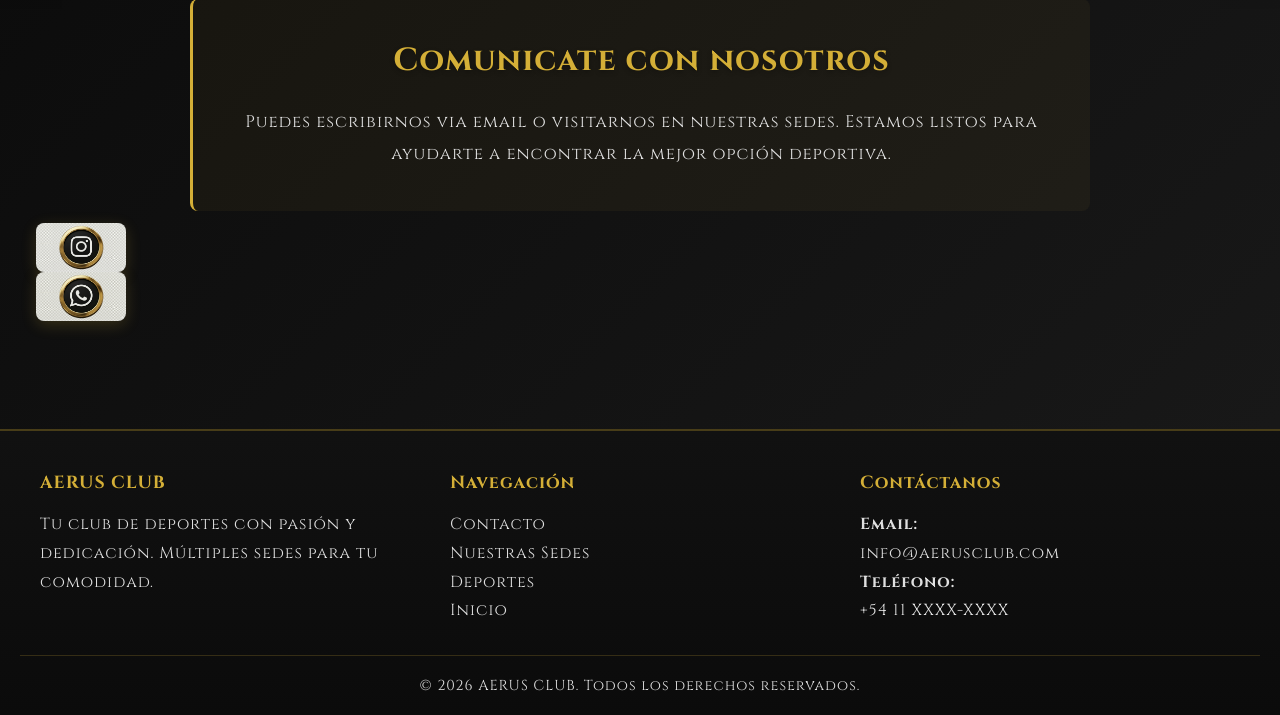
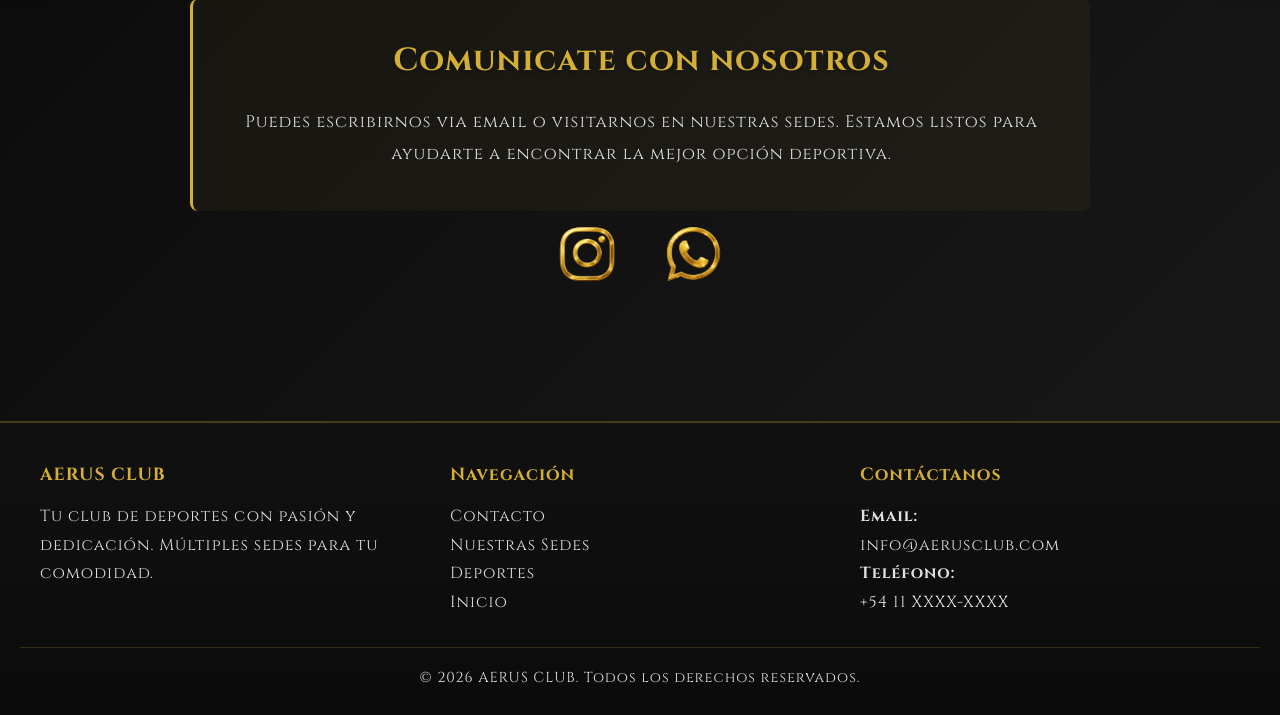
Before and after one commit to Crack555titi/1-Pagina-web, a PHP site: page /pages/contacto.html in a window 1280 px wide. Shown: the part 356-1071 px from the top of the page. After the commit the page ends 1039 px from the top, so only its background shows below. Run offline with PHP 8.4, Linux system fonts and the light colour scheme.

Commit message:
arregle lasimagene de wasa

```diff
--- a/Pagina web/CSS/contacto.css
+++ b/Pagina web/CSS/contacto.css
@@ -1,11 +1,9 @@
 .red_social
 {
-  position: relative;
-  left: 16px;
-  top: 12px;
-  display: block;
-  width: 80px;
-  height: auto;
+  display: flex;
+  justify-content: center;
+  gap: 16px;
+  margin: 0 auto;
 }
 .red_social img
 {
@@ -13,6 +11,4 @@
   width: 90px;
   height: auto;
   border-radius: 8px;
-  transition: transform 0.3s ease, box-shadow 0.3s ease;
-  box-shadow: 0 4px 15px rgba(212, 175, 55, 0.2);
 }
```
Also changed, not shown: Pagina web/imagenes/insta.png, Pagina web/imagenes/whatsapp.png.
